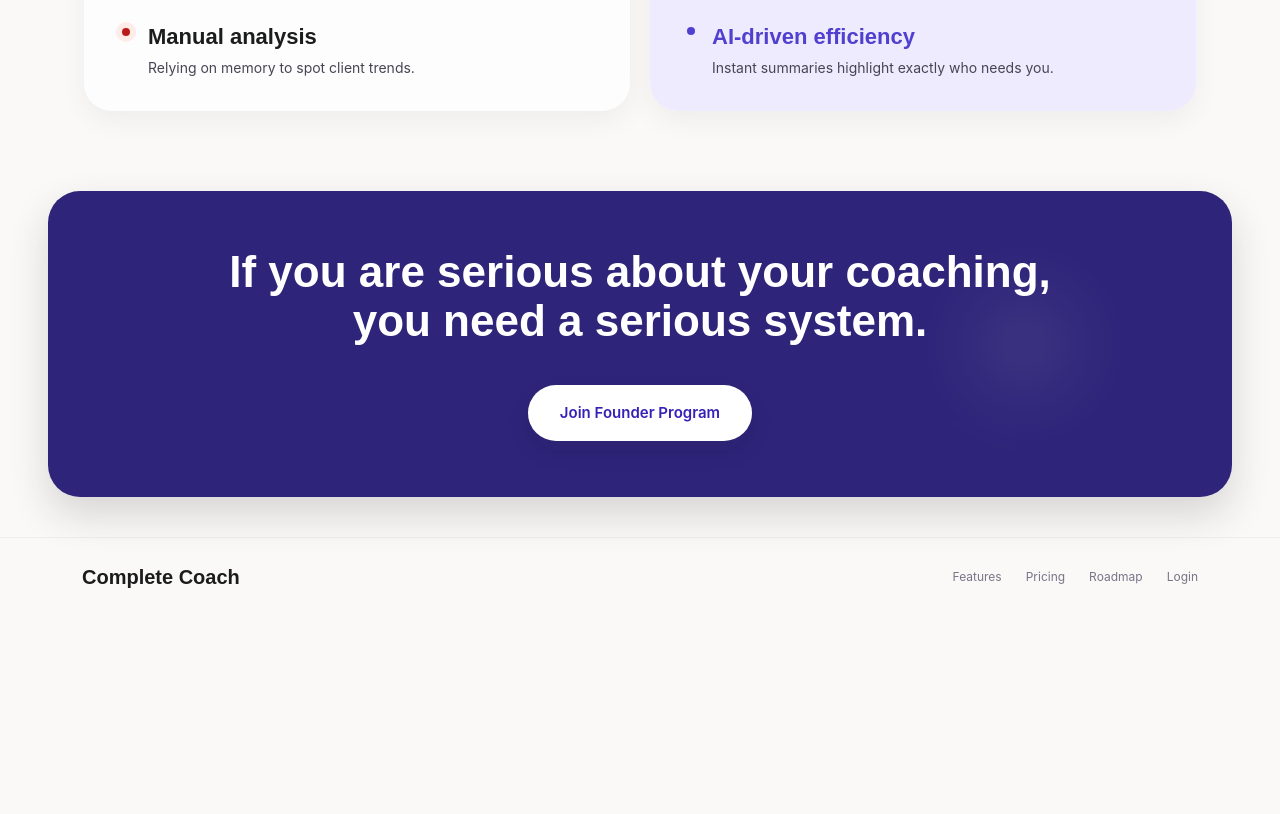
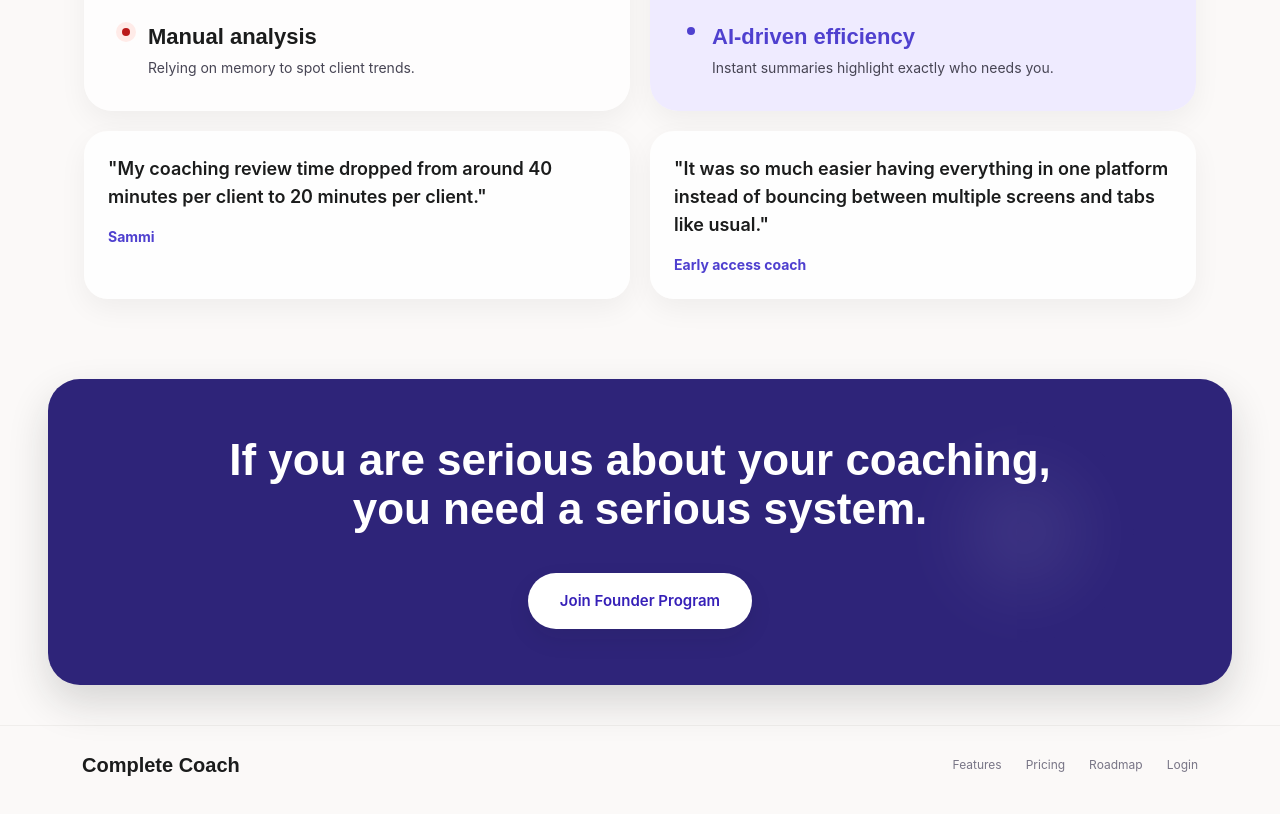
Before and after one commit to samanthaselvam07/Completecoachlanding, a Next.js app: page / in a window 1280 px wide. Shown: the part 4660-5474 px from the top of the page. Before the commit the page ends 5292 px from the top, so only its background shows below. Built offline with nearby package versions, Linux system fonts and the light colour scheme; no server answers.

Commit message:
Add switch section coach testimonials

```diff
--- a/src/components/marketing/home-page.tsx
+++ b/src/components/marketing/home-page.tsx
@@ -1,7 +1,7 @@
 import Link from "next/link";
 import { SharedNav } from "./shared-nav";
 import { SharedFooter } from "./shared-footer";
-import { founderProgramPath } from "@/lib/site";
+import { founderProgramPath, switchTestimonials } from "@/lib/site";
 
 function XDot({ red }: { red?: boolean }) {
   return (
@@ -673,6 +673,21 @@ export function HomePage() {
             </div>
           </div>
         </div>
+        <div className="mt-5 grid grid-cols-1 gap-5 md:grid-cols-2">
+          {switchTestimonials.map((testimonial) => (
+            <figure
+              className="rounded-[24px] bg-white/86 p-6 shadow-[0px_10px_28px_0px_rgba(27,28,28,0.05)]"
+              key={testimonial.attribution}
+            >
+              <blockquote className="text-[#1b1c1c] text-[18px] font-semibold leading-[28px]">
+                "{testimonial.quote}"
+              </blockquote>
+              <figcaption className="mt-4 text-[#4f40cf] text-[14px] font-bold leading-[20px]">
+                {testimonial.attribution}
+              </figcaption>
+            </figure>
+          ))}
+        </div>
       </section>
 
       {/* Closing CTA */}
--- a/src/lib/site.ts
+++ b/src/lib/site.ts
@@ -2,6 +2,19 @@ export const founderProgramPath = "/founder-program";
 export const founderProgramThankYouPath = "/founder-program/thank-you";
 export const founderProgramCta = "Join Founder Program";
 export const earlyAccessSubmitCta = "Apply for Early Access";
+
+export const switchTestimonials = [
+  {
+    quote:
+      "My coaching review time dropped from around 40 minutes per client to 20 minutes per client.",
+    attribution: "Sammi",
+  },
+  {
+    quote:
+      "It was so much easier having everything in one platform instead of bouncing between multiple screens and tabs like usual.",
+    attribution: "Early access coach",
+  },
+] as const;
 
 export const appUrl =
   process.env.NEXT_PUBLIC_APP_URL ?? "https://app.completecoach.fit";
```
Also changed, not shown: 1 other file (tests, documents, lock files or other folders).
